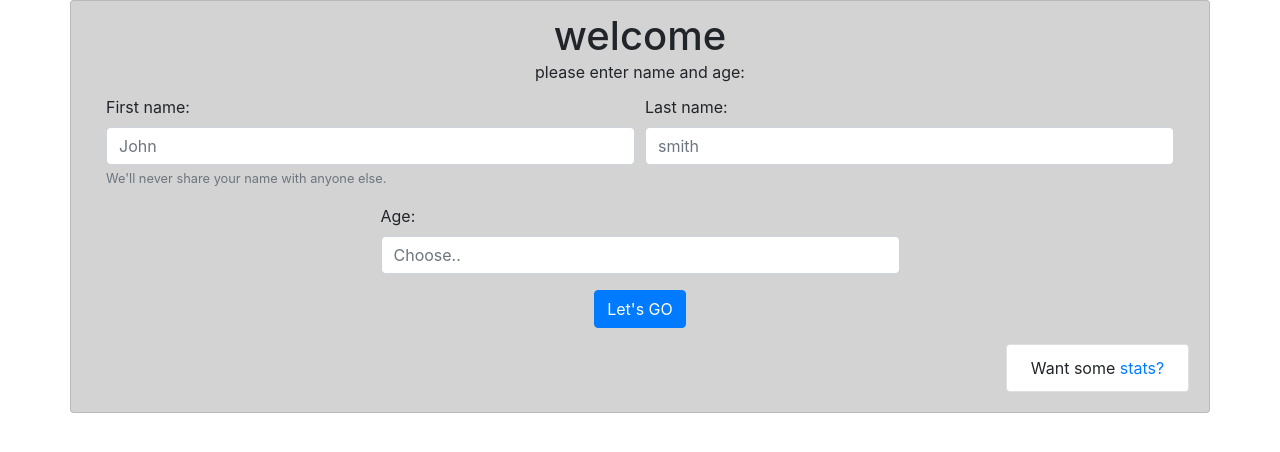
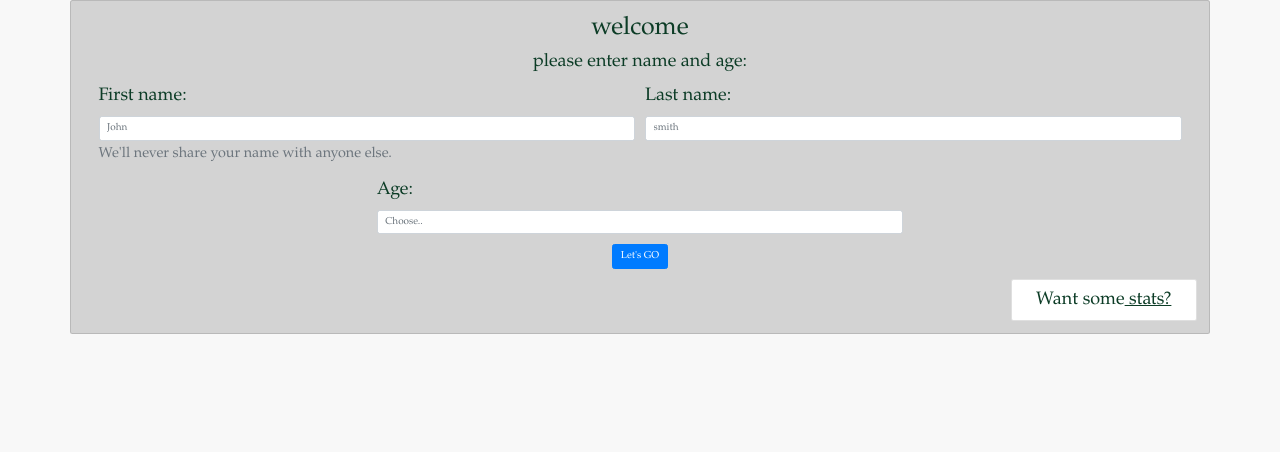
Before and after one commit to yotammarck/tofes, a Django app: template tofes/templates/index.html in a window 1280 px wide. Shown: the top 452 px of the page. Run offline with Django 3.2, Linux system fonts and the light colour scheme; the template is opened without the code that fills it, so the values that code supplies are empty; some libraries are stand-ins or nearby versions.

Commit message:
Add files via upload

```diff
--- a/tofes/models.py
+++ b/tofes/models.py
@@ -20,4 +20,4 @@ class Entry(models.Model):
     input_age = models.PositiveSmallIntegerField()
     created = models.DateTimeField(auto_now_add = True)
     def __str__(self):
-        return self.name1+" "+self.fname
+        return self.first_name+" "+self.last_name
--- a/tofes/static/tofes/style.css
+++ b/tofes/static/tofes/style.css
@@ -9,3 +9,99 @@
     display: block;
 
 }
+.homepage .copy-banner a.cta, .homepage .copy-banner .cta {
+    display: inline-block;
+    padding: 1em 50px 1.1em;
+    margin-bottom: 40px;
+    background: #44B78B;
+    color: white;
+    border: 0;
+    font-weight: 700;
+}
+
+[role="banner"] {
+    background: #0C4B33;
+    overflow: hidden;
+    margin: 0;
+    padding: 10px 0 6px;
+    position: relative;
+    z-index: 0;
+}
+
+@media screen and (min-width: 768px) {[role="banner"] [role="navigation"] a {
+    padding: 20px 10px;
+}}
+
+[role="banner"] [role="navigation"] a {
+    color: #fff;
+    display: block;
+    padding: 20px 0px;
+    text-decoration: none;
+}
+a:visited {
+    color: #156741;
+}
+a {
+    color: #0C3C26;
+    text-decoration: underline;
+    -webkit-tap-highlight-color: transparent;
+}
+user agent stylesheet
+a:-webkit-any-link {
+    color: -webkit-link;
+    cursor: pointer;
+    text-decoration: underline;
+}
+@media screen and (min-width: 768px) {
+[role="banner"] [role="navigation"] li {
+    margin: 0;
+    border: 0;
+    float: left;
+    text-align: left;
+}}
+
+[role="banner"] [role="navigation"] li {
+    font-family: "Roboto", Corbel, Avenir, "Lucida Grande", "Lucida Sans", sans-serif;
+    font-size: 13px;
+    font-size: 1.3rem;
+    display: block;
+    font-weight: 700;
+    line-height: 16px;
+    text-align: left;
+    text-transform: uppercase;
+    margin: 0 10px;
+    border-top: 1px solid #106142;
+}
+user agent stylesheet
+li {
+    text-align: -webkit-match-parent;
+}
+user agent stylesheet
+ul {
+    list-style-type: disc;
+}
+body {
+    font-family: Palatino, "Palatino Linotype", "Book Antiqua", "Hoefler Text", Georgia, "Lucida Bright", Cambria, Times, "Times New Roman", serif;
+    font-size: 18px;
+    font-size: 1.8rem;
+    background: #f8f8f8;
+    color: #0C3C26;
+    line-height: 1.6;
+    -webkit-font-smoothing: antialiased;
+    -moz-osx-font-smoothing: grayscale;
+}
+html {
+    font-size: 62.5%;
+}
+html {
+    font-family: sans-serif;
+    -webkit-text-size-adjust: 100%;
+    -ms-text-size-adjust: 100%;
+}
+user agent stylesheet
+html {
+    color: -internal-root-color;
+}
+::selection {
+    background: #C9F0DD;
+}
--- a/tofes/views.py
+++ b/tofes/views.py
@@ -15,7 +15,7 @@ def result(request):
     fname = request.POST['fname']
     age = agecheck(request.POST['age'])
     agenum = request.POST['age']
-    e = Entry(name1=request.POST['name'], fname = request.POST['fname'], input_age = request.POST['age'])
+    e = Entry(first_name=request.POST['name'], last_name = request.POST['fname'], input_age = request.POST['age'])
     e.save()
 
     return render(request, "result.html",{"x":name, "f":fname, "a":age ,"agenum":agenum})
```
Also changed, not shown: tofes/admin.py (+5 -2 lines).
